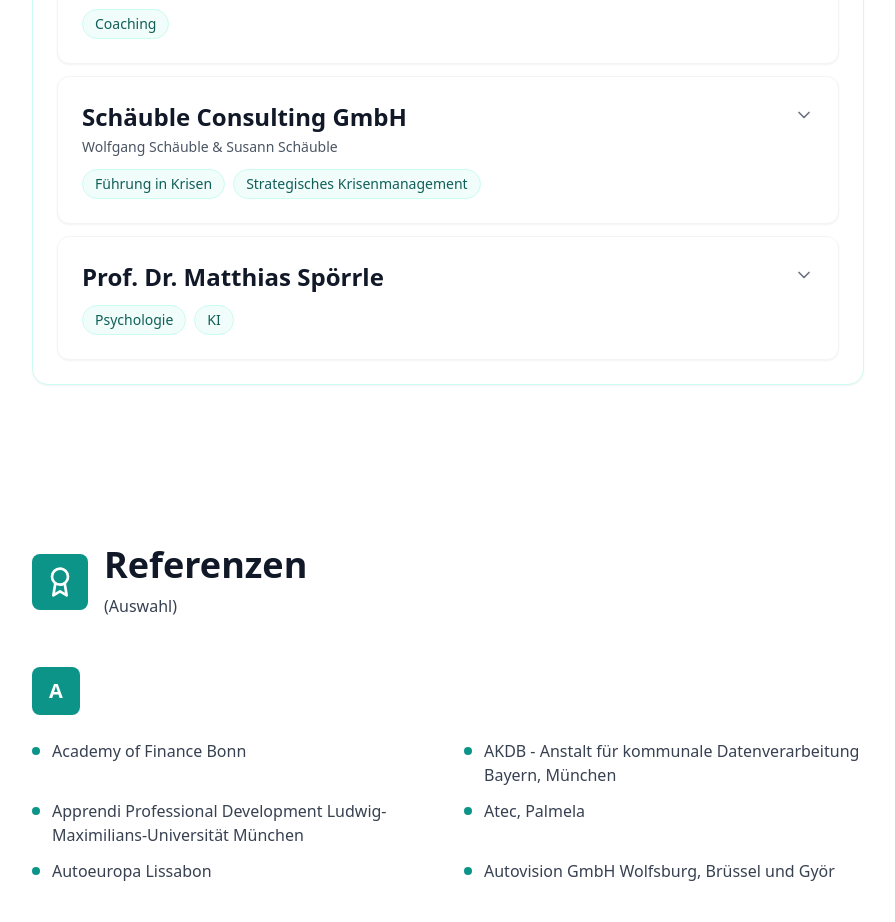
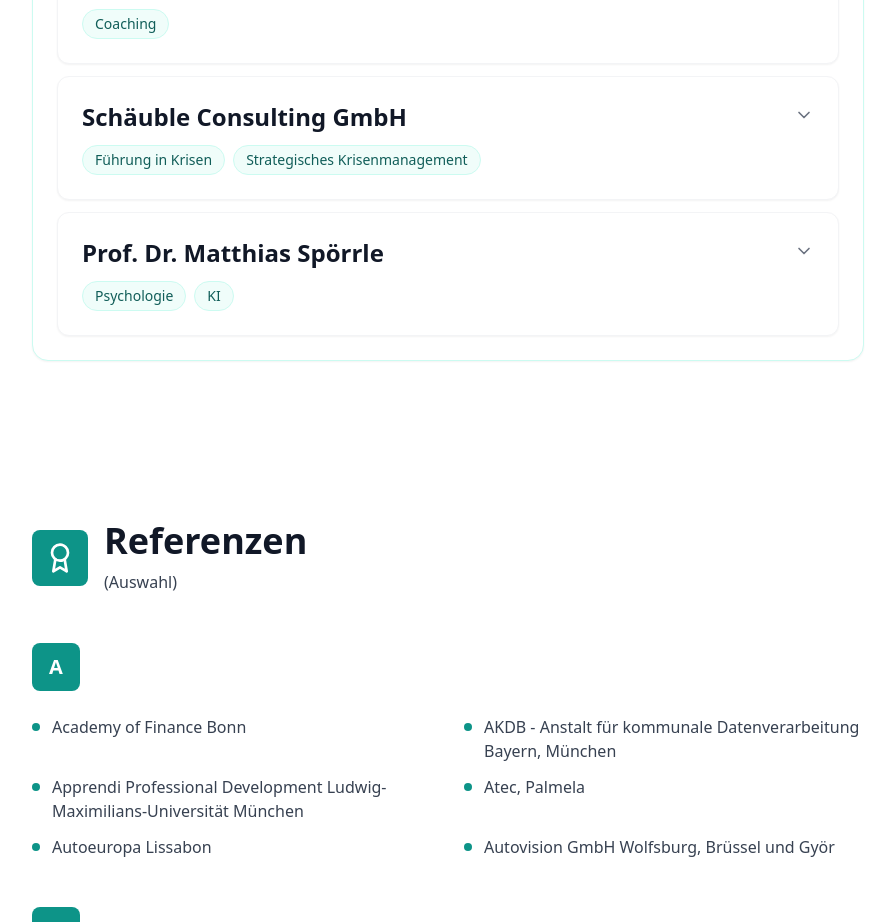
Before and after one commit to Eberhardsteiner/webseiteneu2026, a React (Vite) app: page / in a window 1280 px wide. Shown: the part 10440-11362 px from the top of the page, without its empty margins (192-1087 px from the left). Built offline with nearby package versions, Linux system fonts and the light colour scheme; a web font is replaced by a local one.

Commit message:
Netzwerkpartner: Personennamen bei Schäuble Consulting GmbH entfernt
Co-Authored-By: Claude Fable 5 <noreply@anthropic.com>

```diff
--- a/src/components/NetworkPartnersSection.tsx
+++ b/src/components/NetworkPartnersSection.tsx
@@ -67,7 +67,6 @@ const networkPartners: NetworkPartner[] = [
   {
     name: 'Schäuble Consulting GmbH',
     sortKey: 'Schäuble',
-    meta: 'Wolfgang Schäuble & Susann Schäuble',
     topics: ['Führung in Krisen', 'Strategisches Krisenmanagement'],
     website: {
       url: 'https://www.schaeuble-consulting.de/',
```
Also changed, not shown: 20 other files (tests, documents, lock files or other folders).
